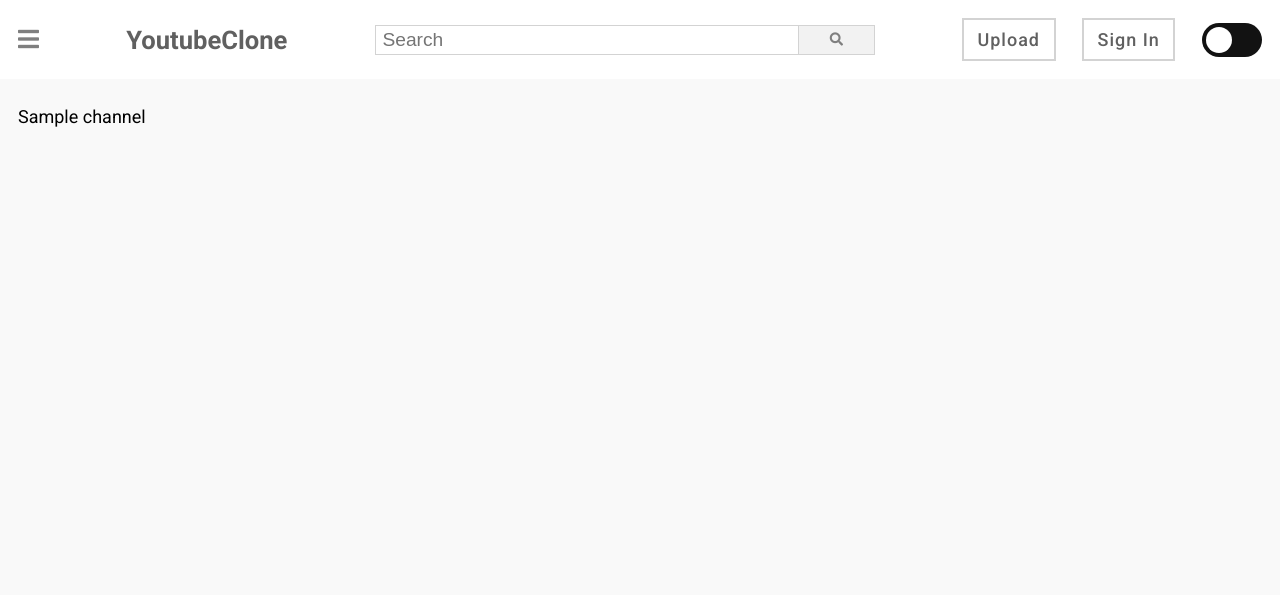
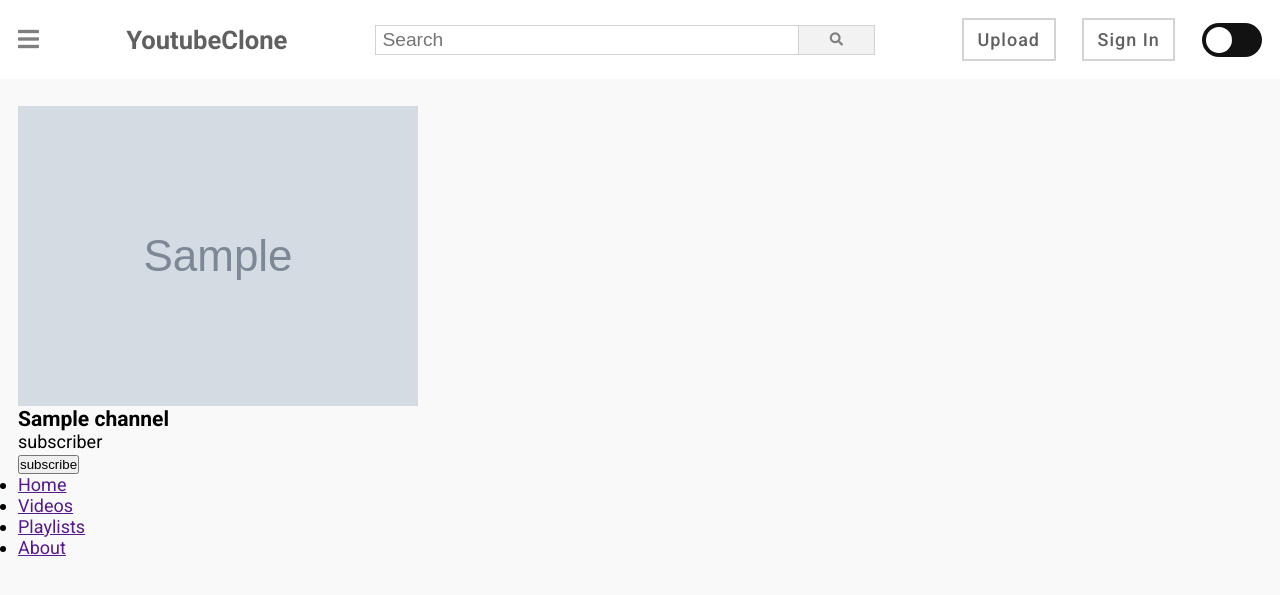
Before and after one commit to Abderrahman-byte/youtube-clone, a Django app: page /channel/1/ in a window 1280 px wide. Shown: the top 595 px of the page. Run offline with Django 3.2, Linux system fonts and the light colour scheme; tables that the repository leaves empty hold one stand-in row (values such as "Sample post"); grey boxes marked "Sample" are stand-in pictures; some libraries are stand-ins or nearby versions; grey boxes are pictures that could not be loaded.

Commit message:
Add Channel nav

```diff
--- a/channel/templates/channel/main_base.html
+++ b/channel/templates/channel/main_base.html
@@ -1,6 +1,10 @@
 {% extends 'main/main_base.html' %}
 
+{% load static %}
+{% load humanize %}
+
 {% block title %}
+    <link rel="stylesheet" href="{% static 'css/channel.css' %}" />
     {% block title_channel %}<title>{{channel.title}} - Youtube Clone</title>{% endblock %}
 {% endblock %}
 
@@ -11,7 +15,38 @@
 {% block content %}
 <div class="channel-header">
     <div class="wallpaper" style="background-image: url('{{channel.profil_background.url}}');"></div>
-    <div class="">{{ channel.title}} </div>
+    <div class="info">
+        <div class="info-left">
+            <img src="{{channel.profil_img.url}}" alt="{{channel.title}}" />
+            <div class="">
+                <h3>{{channel.title}}</h3>
+                <span data-subscriptions="{{subs}}">{{subs|intword}} subscriber{{ subs|pluralize }}</span>
+            </div>
+        </div>
+        {% if request.user != channel.user %}
+        <button class="subscribe-button" data-id="{{channel.id}}" {% if is_subscribed %}data-subscribed{% endif %} >
+            {% if is_subscribed %}subscribed{% else %}subscribe{% endif %}</button>
+        {% else %}
+        <a href="" class="edit-btn modifie">modifie</a>
+        {% endif %}
+    </div>
+
+    <nav class="channel-nav">
+        <ul>
+            <li>
+                <a class="active" href="">Home</a>
+            </li>
+            <li>
+                <a href="">Videos</a>
+            </li>
+            <li>
+                <a href="">Playlists</a>
+            </li>
+            <li>
+                <a href="">About</a>
+            </li>
+        </ul>
+    </nav>
 </div>
 
 {% block content_channel %}{% endblock%}
```
